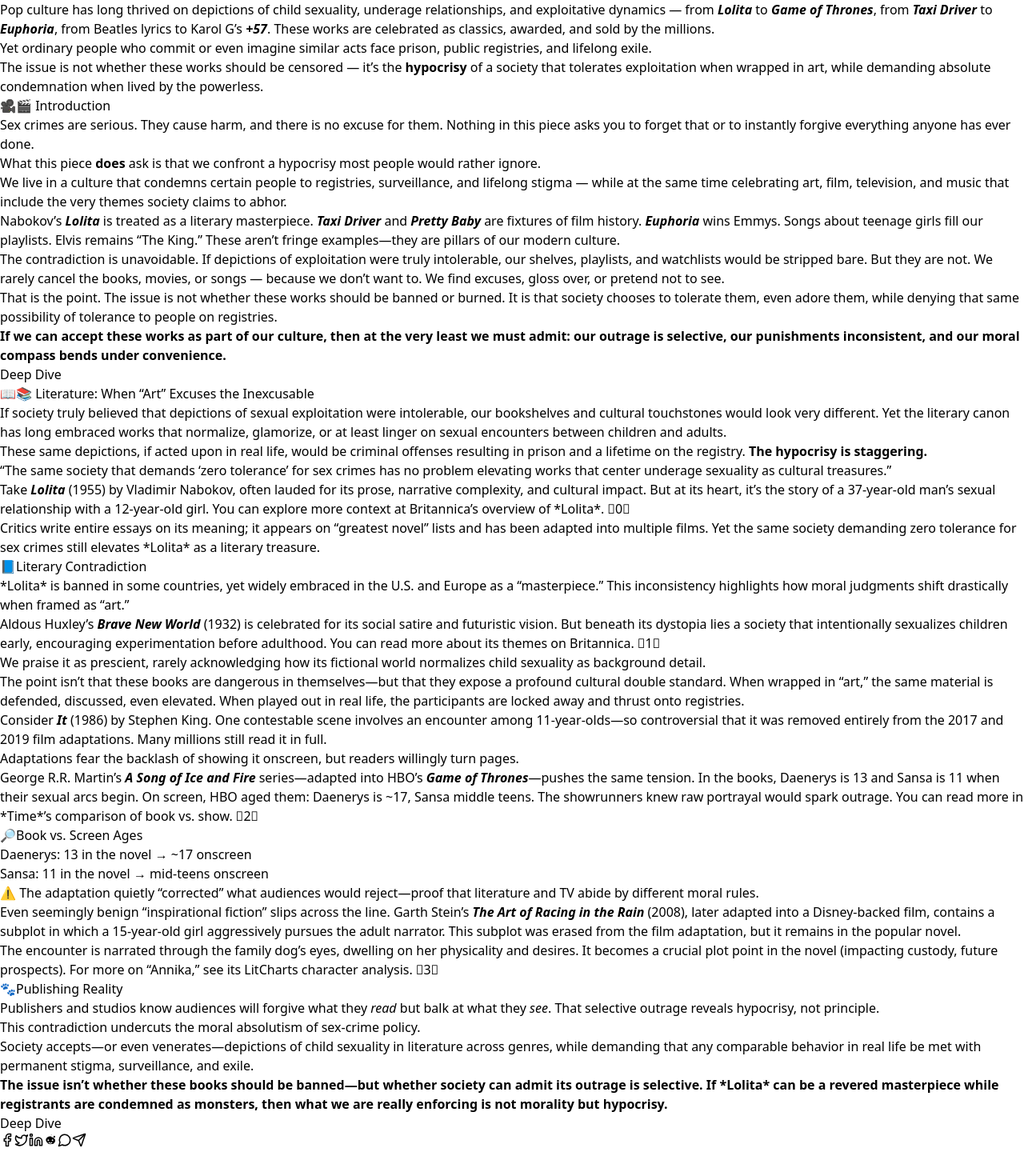
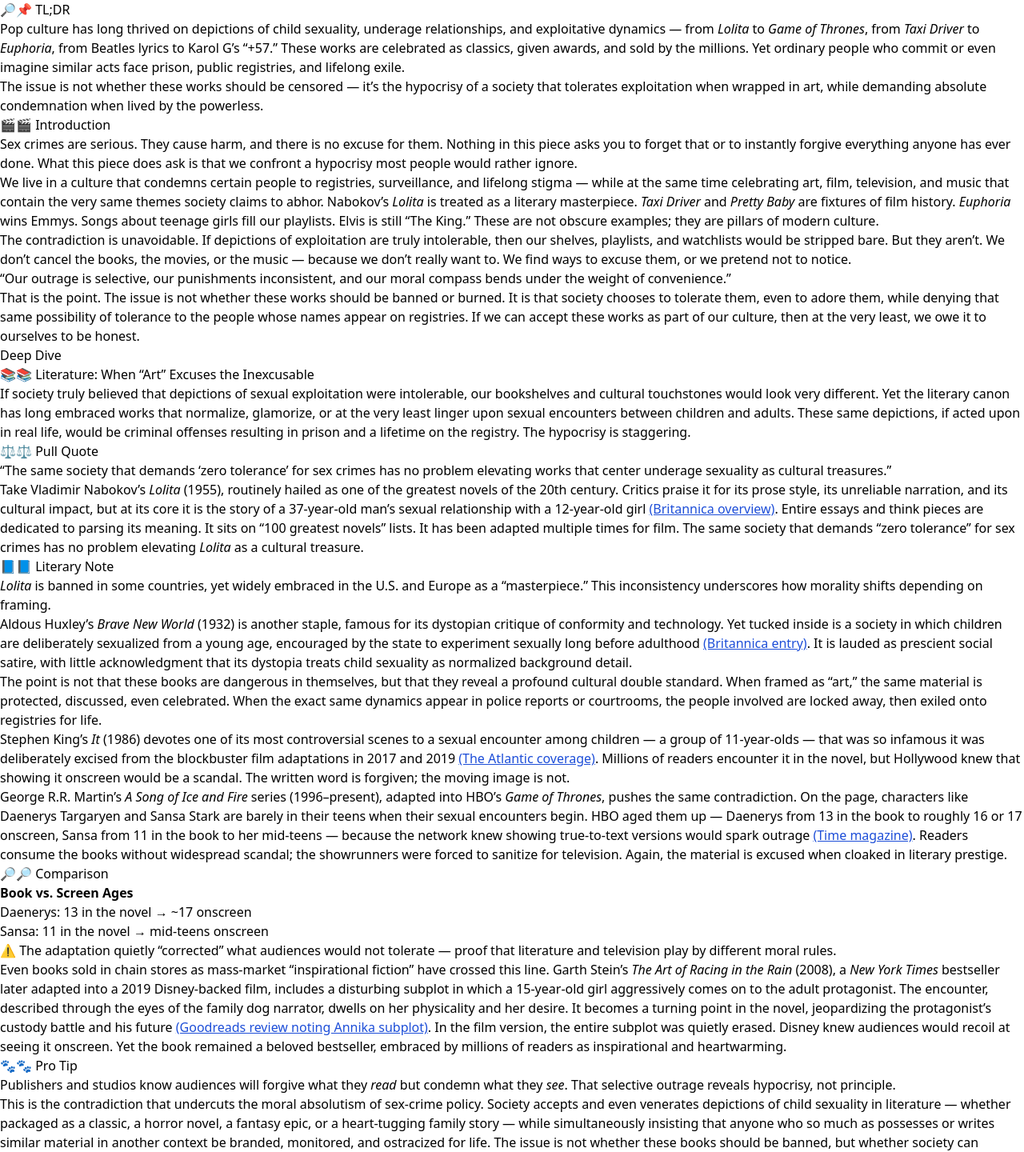
Before and after one commit to projectsolarrecon/Solar, a React (Vite) app: page /blog/classics-and-cancel-culture in a window 1280 px wide. Shown: the part 3266-4706 px from the top of the page at 80% size. Built offline with nearby package versions, Linux system fonts and the light colour scheme.

Commit message:
Update BlogPopCultureSexCrime.tsx

```diff
--- a/src/pages/blog/BlogPopCultureSexCrime.tsx
+++ b/src/pages/blog/BlogPopCultureSexCrime.tsx
@@ -1,3 +1,4 @@
+
 import React from "react";
 import { Link } from "react-router-dom";
 import BlogLayout from "../../components/layouts/BlogLayout";
@@ -6,6 +7,7 @@ import {
   Callout,
   PullQuote,
   Divider,
+  ShareBar,
 } from "../../components/solar";
 
 const linkCls = "text-blue-700 underline underline-offset-2 hover:text-blue-900";
@@ -13,157 +15,255 @@ const linkCls = "text-blue-700 underline underline-offset-2 hover:text-blue-900"
 export default function BlogPopCultureSexCrime(): JSX.Element {
   return (
     <BlogLayout
-      title="Classics and Cancel Culture. Registries and Red Carpets."
-      description="Exploring the double standard of sex crimes in pop culture, where some face registries while others walk red carpets."
-      keywords="cancel culture, sex crimes, pop culture, hypocrisy, registries, celebrities"
-      date="Sep 28, 2025"
-      readTime="8 min"
+      title="Red Carpets and Registries: Classics and Cancel Culture"
+      description="Exploring the hypocrisy of how pop culture celebrates depictions of sexual exploitation while punishing individuals with lifelong stigma."
+      keywords="pop culture, hypocrisy, sex offenses, cancel culture, media criticism"
+      date="Sep 29, 2025"
+      readTime="9 min"
       badge="📝 BLOG"
-      lede="The double standard of sex crimes in pop culture — where ordinary people face registries, while celebrities still enjoy ovations."
+      lede="From *Lolita* to *Euphoria*, our culture rewards art that depicts exploitation — even as it condemns individuals to registries for life. This post asks why we tolerate one and banish the other."
     >
       <article className="prose prose-slate max-w-none">
-        {/* 📌 TL;DR */}
         <Callout variant="info" title="📌 TL;DR" icon="🔎">
           <p>
-            Pop culture has long thrived on depictions of child sexuality, underage relationships,
-            and exploitative dynamics — from <strong><i>Lolita</i></strong> to <strong><i>Game of Thrones</i></strong>,
-            from <strong><i>Taxi Driver</i></strong> to <strong><i>Euphoria</i></strong>, from Beatles lyrics to Karol G’s <strong><i>+57</i></strong>. These works are celebrated as classics, awarded, and sold by the millions.
+            Pop culture has long thrived on depictions of child sexuality,
+            underage relationships, and exploitative dynamics — from{" "}
+            <em>Lolita</em> to <em>Game of Thrones</em>, from{" "}
+            <em>Taxi Driver</em> to <em>Euphoria</em>, from Beatles lyrics to
+            Karol G’s “+57.” These works are celebrated as classics, given
+            awards, and sold by the millions. Yet ordinary people who commit or
+            even imagine similar acts face prison, public registries, and
+            lifelong exile.
           </p>
           <p>
-            Yet ordinary people who commit or even imagine similar acts face prison, public registries, and lifelong exile.
-          </p>
-          <p>
-            The issue is not whether these works should be censored — it’s the <strong>hypocrisy</strong> of a society that tolerates exploitation when wrapped in art, while demanding absolute condemnation when lived by the powerless.
+            The issue is not whether these works should be censored — it’s the
+            hypocrisy of a society that tolerates exploitation when wrapped in
+            art, while demanding absolute condemnation when lived by the
+            powerless.
           </p>
         </Callout>
 
-        {/* 🎬 Introduction */}
-        <BandHeader title="🎬 Introduction" icon="🎥" />
-
+        <BandHeader title="🎬 Introduction" icon="🎬" />
         <p>
-          Sex crimes are serious. They cause harm, and there is no excuse for them. Nothing in this piece asks you to forget that or to instantly forgive everything anyone has ever done.
+          Sex crimes are serious. They cause harm, and there is no excuse for
+          them. Nothing in this piece asks you to forget that or to instantly
+          forgive everything anyone has ever done. What this piece does ask is
+          that we confront a hypocrisy most people would rather ignore.
         </p>
 
         <p>
-          What this piece <strong>does</strong> ask is that we confront a hypocrisy most people would rather ignore.
+          We live in a culture that condemns certain people to registries,
+          surveillance, and lifelong stigma — while at the same time celebrating
+          art, film, television, and music that contain the very same themes
+          society claims to abhor. Nabokov’s <em>Lolita</em> is treated as a
+          literary masterpiece. <em>Taxi Driver</em> and <em>Pretty Baby</em>{" "}
+          are fixtures of film history. <em>Euphoria</em> wins Emmys. Songs
+          about teenage girls fill our playlists. Elvis is still “The King.”
+          These are not obscure examples; they are pillars of modern culture.
         </p>
 
         <p>
-          We live in a culture that condemns certain people to registries, surveillance, and lifelong stigma — while at the same time celebrating art, film, television, and music that include the very themes society claims to abhor.
+          The contradiction is unavoidable. If depictions of exploitation are
+          truly intolerable, then our shelves, playlists, and watchlists would
+          be stripped bare. But they aren’t. We don’t cancel the books, the
+          movies, or the music — because we don’t really want to. We find ways
+          to excuse them, or we pretend not to notice.
         </p>
 
-        <p>
-          Nabokov’s <strong><i>Lolita</i></strong> is treated as a literary masterpiece. <strong><i>Taxi Driver</i></strong> and <strong><i>Pretty Baby</i></strong> are fixtures of film history. <strong><i>Euphoria</i></strong> wins Emmys. Songs about teenage girls fill our playlists. Elvis remains “The King.” These aren’t fringe examples—they are pillars of our modern culture.
-        </p>
+        <PullQuote>
+          “Our outrage is selective, our punishments inconsistent, and our moral
+          compass bends under the weight of convenience.”
+        </PullQuote>
 
         <p>
-          The contradiction is unavoidable. If depictions of exploitation were truly intolerable, our shelves, playlists, and watchlists would be stripped bare. But they are not. We rarely cancel the books, movies, or songs — because we don’t want to. We find excuses, gloss over, or pretend not to see.
-        </p>
-
-        <p>
-          That is the point. The issue is not whether these works should be banned or burned. It is that society chooses to tolerate them, even adore them, while denying that same possibility of tolerance to people on registries.
-        </p>
-
-        <p>
-          <strong>
-            If we can accept these works as part of our culture, then at the very least we must admit: our outrage is selective, our punishments inconsistent, and our moral compass bends under convenience.
-          </strong>
+          That is the point. The issue is not whether these works should be
+          banned or burned. It is that society chooses to tolerate them, even to
+          adore them, while denying that same possibility of tolerance to the
+          people whose names appear on registries. If we can accept these works
+          as part of our culture, then at the very least, we owe it to ourselves
+          to be honest.
         </p>
 
         <Divider label="Deep Dive" />
 
-        {/* 📚 Literature Section */}
-        <BandHeader title="📚 Literature: When “Art” Excuses the Inexcusable" icon="📖" />
-
+        <BandHeader title="📚 Literature: When “Art” Excuses the Inexcusable" icon="📚" />
         <p>
-          If society truly believed that depictions of sexual exploitation were intolerable, our bookshelves and cultural touchstones would look very different. Yet the literary canon has long embraced works that normalize, glamorize, or at least linger on sexual encounters between children and adults.
+          If society truly believed that depictions of sexual exploitation were
+          intolerable, our bookshelves and cultural touchstones would look very
+          different. Yet the literary canon has long embraced works that
+          normalize, glamorize, or at the very least linger upon sexual
+          encounters between children and adults. These same depictions, if
+          acted upon in real life, would be criminal offenses resulting in
+          prison and a lifetime on the registry. The hypocrisy is staggering.
         </p>
 
-        <p>
-          These same depictions, if acted upon in real life, would be criminal offenses resulting in prison and a lifetime on the registry. <strong>The hypocrisy is staggering.</strong>
-        </p>
-
-        <PullQuote>
-          “The same society that demands ‘zero tolerance’ for sex crimes has no problem elevating works that center underage sexuality as cultural treasures.”
-        </PullQuote>
-
-        <p>
-          Take <strong><i>Lolita</i></strong> (1955) by Vladimir Nabokov, often lauded for its prose, narrative complexity, and cultural impact. But at its heart, it’s the story of a 37-year-old man’s sexual relationship with a 12-year-old girl. You can explore more context at Britannica’s overview of *Lolita*. 0
-        </p>
-
-        <p>
-          Critics write entire essays on its meaning; it appears on “greatest novel” lists and has been adapted into multiple films. Yet the same society demanding zero tolerance for sex crimes still elevates *Lolita* as a literary treasure.
-        </p>
-
-        <Callout variant="info" title="Literary Contradiction" icon="📘">
+        <Callout variant="neutral" title="⚖️ Pull Quote" icon="⚖️">
           <p>
-            *Lolita* is banned in some countries, yet widely embraced in the U.S. and Europe as a “masterpiece.” This inconsistency highlights how moral judgments shift drastically when framed as “art.”
+            “The same society that demands ‘zero tolerance’ for sex crimes has
+            no problem elevating works that center underage sexuality as
+            cultural treasures.”
           </p>
         </Callout>
 
         <p>
-          Aldous Huxley’s <strong><i>Brave New World</i></strong> (1932) is celebrated for its social satire and futuristic vision. But beneath its dystopia lies a society that intentionally sexualizes children early, encouraging experimentation before adulthood. You can read more about its themes on Britannica. 1
+          Take Vladimir Nabokov’s <em>Lolita</em> (1955), routinely hailed as
+          one of the greatest novels of the 20th century. Critics praise it for
+          its prose style, its unreliable narration, and its cultural impact,
+          but at its core it is the story of a 37-year-old man’s sexual
+          relationship with a 12-year-old girl{" "}
+          <a
+            className={linkCls}
+            href="https://www.britannica.com/topic/Lolita-novel-by-Nabokov"
+            target="_blank"
+            rel="noopener"
+          >
+            (Britannica overview)
+          </a>
+          . Entire essays and think pieces are dedicated to parsing its meaning.
+          It sits on “100 greatest novels” lists. It has been adapted multiple
+          times for film. The same society that demands “zero tolerance” for sex
+          crimes has no problem elevating <em>Lolita</em> as a cultural treasure.
+        </p>
+
+        <Callout variant="info" title="📘 Literary Note" icon="📘">
+          <p>
+            <em>Lolita</em> is banned in some countries, yet widely embraced in
+            the U.S. and Europe as a “masterpiece.” This inconsistency
+            underscores how morality shifts depending on framing.
+          </p>
+        </Callout>
+
+        <p>
+          Aldous Huxley’s <em>Brave New World</em> (1932) is another staple,
+          famous for its dystopian critique of conformity and technology. Yet
+          tucked inside is a society in which children are deliberately
+          sexualized from a young age, encouraged by the state to experiment
+          sexually long before adulthood{" "}
+          <a
+            className={linkCls}
+            href="https://www.britannica.com/topic/Brave-New-World"
+            target="_blank"
+            rel="noopener"
+          >
+            (Britannica entry)
+          </a>
+          . It is lauded as prescient social satire, with little acknowledgment
+          that its dystopia treats child sexuality as normalized background
+          detail.
         </p>
 
         <p>
-          We praise it as prescient, rarely acknowledging how its fictional world normalizes child sexuality as background detail.
+          The point is not that these books are dangerous in themselves, but
+          that they reveal a profound cultural double standard. When framed as
+          “art,” the same material is protected, discussed, even celebrated.
+          When the exact same dynamics appear in police reports or courtrooms,
+          the people involved are locked away, then exiled onto registries for
+          life.
         </p>
 
         <p>
-          The point isn’t that these books are dangerous in themselves—but that they expose a profound cultural double standard. When wrapped in “art,” the same material is defended, discussed, even elevated. When played out in real life, the participants are locked away and thrust onto registries.
+          Stephen King’s <em>It</em> (1986) devotes one of its most
+          controversial scenes to a sexual encounter among children — a group of
+          11-year-olds — that was so infamous it was deliberately excised from
+          the blockbuster film adaptations in 2017 and 2019{" "}
+          <a
+            className={linkCls}
+            href="https://www.theatlantic.com/entertainment/archive/2017/09/stephen-kings-most-controversial-scene/539529/"
+            target="_blank"
+            rel="noopener"
+          >
+            (The Atlantic coverage)
+          </a>
+          . Millions of readers encounter it in the novel, but Hollywood knew
+          that showing it onscreen would be a scandal. The written word is
+          forgiven; the moving image is not.
         </p>
 
         <p>
-          Consider <strong><i>It</i></strong> (1986) by Stephen King. One contestable scene involves an encounter among 11-year-olds—so controversial that it was removed entirely from the 2017 and 2019 film adaptations. Many millions still read it in full.
+          George R.R. Martin’s <em>A Song of Ice and Fire</em> series
+          (1996–present), adapted into HBO’s <em>Game of Thrones</em>, pushes
+          the same contradiction. On the page, characters like Daenerys
+          Targaryen and Sansa Stark are barely in their teens when their sexual
+          encounters begin. HBO aged them up — Daenerys from 13 in the book to
+          roughly 16 or 17 onscreen, Sansa from 11 in the book to her mid-teens
+          — because the network knew showing true-to-text versions would spark
+          outrage{" "}
+          <a
+            className={linkCls}
+            href="https://time.com/5627052/game-of-thrones-book-vs-show-characters/"
+            target="_blank"
+            rel="noopener"
+          >
+            (Time magazine)
+          </a>
+          . Readers consume the books without widespread scandal; the
+          showrunners were forced to sanitize for television. Again, the
+          material is excused when cloaked in literary prestige.
         </p>
 
-        <p>
-          Adaptations fear the backlash of showing it onscreen, but readers willingly turn pages.
-        </p>
-
-        <p>
-          George R.R. Martin’s <strong><i>A Song of Ice and Fire</i></strong> series—adapted into HBO’s <strong><i>Game of Thrones</i></strong>—pushes the same tension. In the books, Daenerys is 13 and Sansa is 11 when their sexual arcs begin. On screen, HBO aged them: Daenerys is ~17, Sansa middle teens. The showrunners knew raw portrayal would spark outrage. You can read more in *Time*’s comparison of book vs. show. 2
-        </p>
-
-        <Callout variant="research" title="Book vs. Screen Ages" icon="🔎">
+        <Callout variant="research" title="🔎 Comparison" icon="🔎">
+          <p>
+            <strong>Book vs. Screen Ages</strong>
+          </p>
           <ul className="list-disc pl-6">
             <li>Daenerys: 13 in the novel → ~17 onscreen</li>
             <li>Sansa: 11 in the novel → mid-teens onscreen</li>
           </ul>
           <p>
-            ⚠️ The adaptation quietly “corrected” what audiences would reject—proof that literature and TV abide by different moral rules.
+            ⚠️ The adaptation quietly “corrected” what audiences would not
+            tolerate — proof that literature and television play by different
+            moral rules.
           </p>
         </Callout>
 
         <p>
-          Even seemingly benign “inspirational fiction” slips across the line. Garth Stein’s <strong><i>The Art of Racing in the Rain</i></strong> (2008), later adapted into a Disney-backed film, contains a subplot in which a 15-year-old girl aggressively pursues the adult narrator. This subplot was erased from the film adaptation, but it remains in the popular novel.
+          Even books sold in chain stores as mass-market “inspirational fiction”
+          have crossed this line. Garth Stein’s <em>The Art of Racing in the
+          Rain</em> (2008), a <em>New York Times</em> bestseller later adapted
+          into a 2019 Disney-backed film, includes a disturbing subplot in which
+          a 15-year-old girl aggressively comes on to the adult protagonist. The
+          encounter, described through the eyes of the family dog narrator,
+          dwells on her physicality and her desire. It becomes a turning point
+          in the novel, jeopardizing the protagonist’s custody battle and his
+          future{" "}
+          <a
+            className={linkCls}
+            href="https://www.goodreads.com/review/show/6999113"
+            target="_blank"
+            rel="noopener"
+          >
+            (Goodreads review noting Annika subplot)
+          </a>
+          . In the film version, the entire subplot was quietly erased. Disney
+          knew audiences would recoil at seeing it onscreen. Yet the book
+          remained a beloved bestseller, embraced by millions of readers as
+          inspirational and heartwarming.
         </p>
 
-        <p>
-          The encounter is narrated through the family dog’s eyes, dwelling on her physicality and desires. It becomes a crucial plot point in the novel (impacting custody, future prospects). For more on “Annika,” see its LitCharts character analysis. 3
-        </p>
-
-        <Callout variant="success" title="Publishing Reality" icon="🐾">
+        <Callout variant="success" title="🐾 Pro Tip" icon="🐾">
           <p>
-            Publishers and studios know audiences will forgive what they <i>read</i> but balk at what they <i>see</i>. That selective outrage reveals hypocrisy, not principle.
+            Publishers and studios know audiences will forgive what they{" "}
+            <em>read</em> but condemn what they <em>see</em>. That selective
+            outrage reveals hypocrisy, not principle.
           </p>
         </Callout>
 
         <p>
-          This contradiction undercuts the moral absolutism of sex-crime policy.
+          This is the contradiction that undercuts the moral absolutism of
+          sex-crime policy. Society accepts and even venerates depictions of
+          child sexuality in literature — whether packaged as a classic, a
+          horror novel, a fantasy epic, or a heart-tugging family story — while
+          simultaneously insisting that anyone who so much as possesses or
+          writes similar material in another context be branded, monitored, and
+          ostracized for life. The issue is not whether these books should be
+          banned, but whether society can honestly admit that its outrage is
+          selective. If the line between art and crime is so porous that{" "}
+          <em>Lolita</em> can be a masterpiece while registrants are condemned
+          as monsters, then what we are really enforcing is not morality but
+          hypocrisy.
         </p>
 
-        <p>
-          Society accepts—or even venerates—depictions of child sexuality in literature across genres, while demanding that any comparable behavior in real life be met with permanent stigma, surveillance, and exile.
-        </p>
-
-        <p>
-          <strong>
-            The issue isn’t whether these books should be banned—but whether society can admit its outrage is selective. If *Lolita* can be a revered masterpiece while registrants are condemned as monsters, then what we are really enforcing is not morality but hypocrisy.
-          </strong>
-        </p>
-
-        <Divider label="Deep Dive" />
+        {/* Data Sources and Related Reading will be added at the end */}
       </article>
     </BlogLayout>
   );
```
